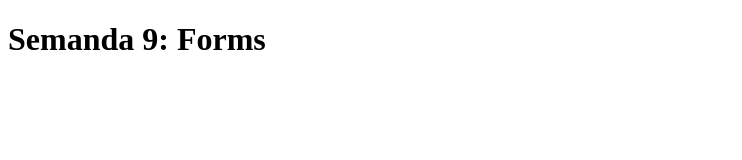
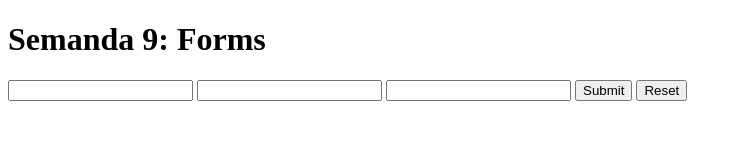
Before and after one commit to ufjf-dcc121/ufjf-dcc121-2023-1-atv9-joao-nilson, a plain HTML site: page index.html in a window 1280 px wide. Shown: the whole page, without its empty margins (0-742 px from the left). Drawn offline with Linux system fonts and the light colour scheme.

Commit message:
adiciona um formulario basico

```diff
--- a/index.html
+++ b/index.html
@@ -10,6 +10,16 @@
     <header>
         <h1>Semanda 9: Forms</h1>
     </header>
+    <main>
+        <form action="">
+            <input type="text" name="nome"/>
+            <input type="text" name="sobrenome"/>
+            <input type="text" name="idade"/>
+            <input type="submit"/>
+            <input type="reset"/>
+
+        </form>
+    </main>
 
 </body>
 </html>
```
